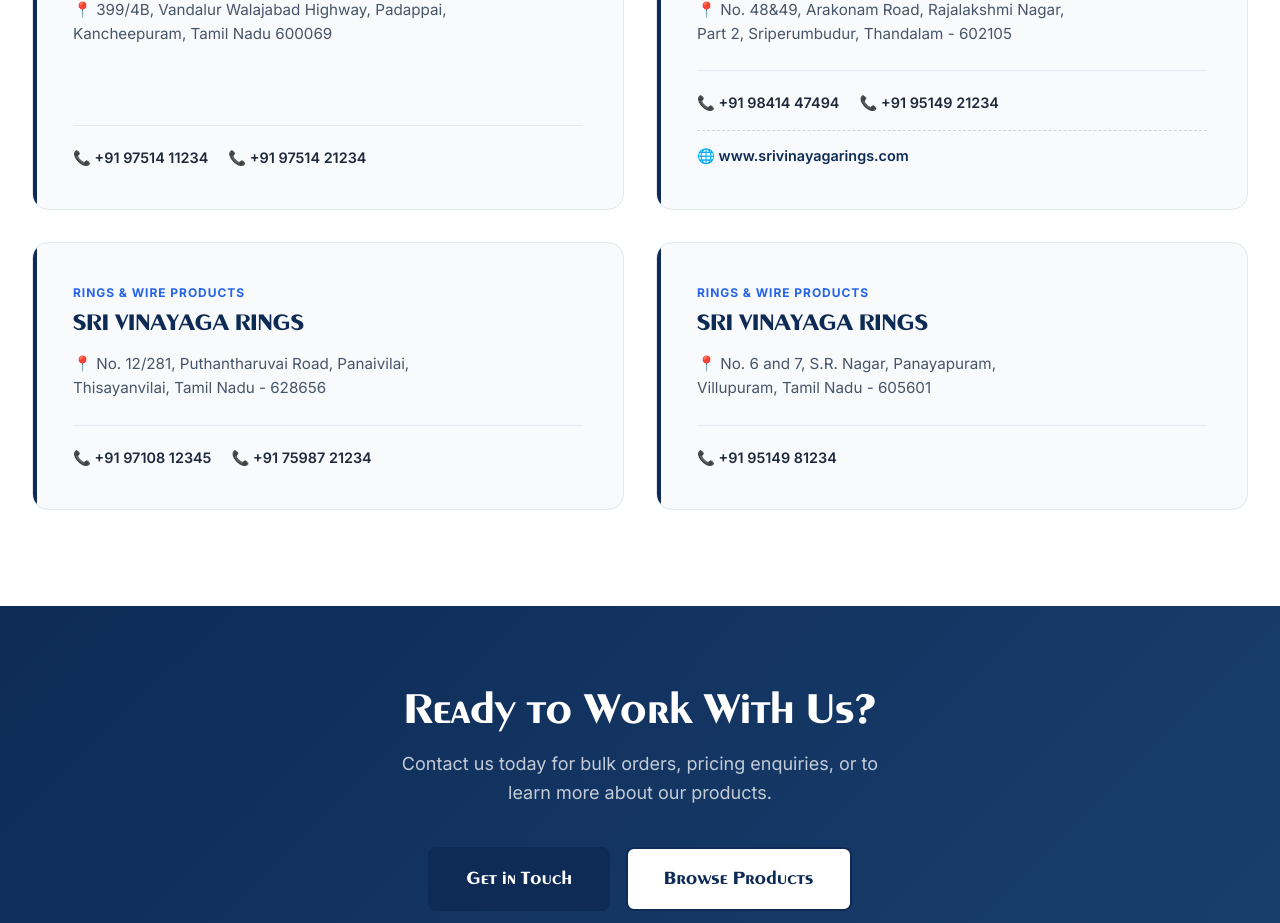
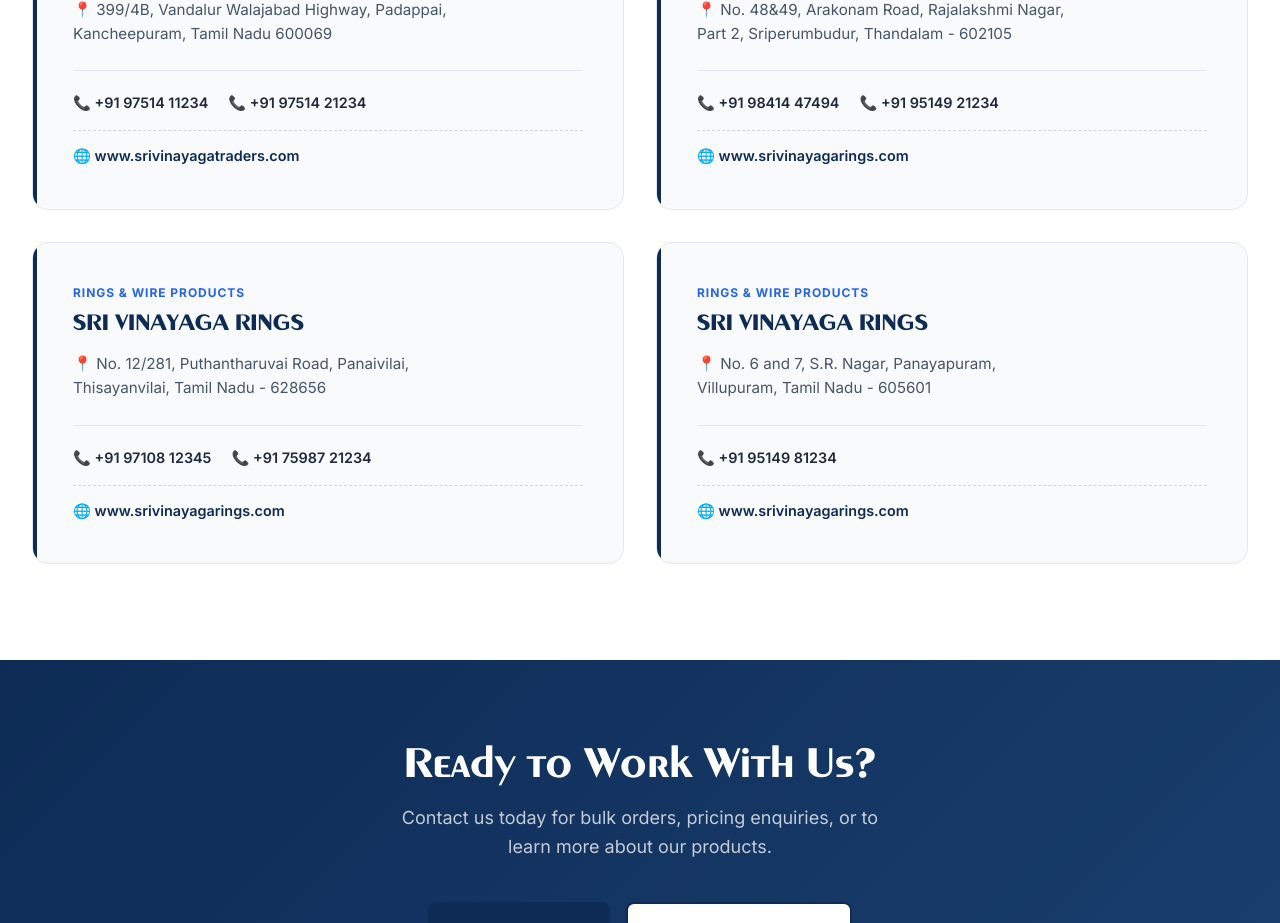
Before and after one commit to meazha2005/SRI-VINAYAGA-TRADERS, a Next.js app: page /about in a window 1280 px wide. Shown: the part 2640-3563 px from the top of the page. Built offline with nearby package versions, Linux system fonts and the light colour scheme.

Commit message:
Fix build errors and update configuration

```diff
--- a/app/about/page.tsx
+++ b/app/about/page.tsx
@@ -169,6 +169,11 @@
                 <a href="tel:+919751411234" className={styles.branchPhone}>📞 +91 97514 11234</a>
                 <a href="tel:+919751421234" className={styles.branchPhone}>📞 +91 97514 21234</a>
               </div>
+              <div className={styles.branchWebLinkWrap}>
+                <a href="https://www.srivinayagatraders.com/" target="_blank" rel="noopener noreferrer" className={styles.branchWebLink}>
+                  🌐 www.srivinayagatraders.com
+                </a>
+              </div>
             </div>
 
             {/* Branch 2 */}
@@ -202,6 +207,11 @@
                 <a href="tel:+919710812345" className={styles.branchPhone}>📞 +91 97108 12345</a>
                 <a href="tel:+917598721234" className={styles.branchPhone}>📞 +91 75987 21234</a>
               </div>
+              <div className={styles.branchWebLinkWrap}>
+                <a href="https://www.srivinayagarings.com/" target="_blank" rel="noopener noreferrer" className={styles.branchWebLink}>
+                  🌐 www.srivinayagarings.com
+                </a>
+              </div>
             </div>
 
             {/* Branch 4 */}
@@ -214,6 +224,11 @@
               </p>
               <div className={styles.branchContacts}>
                 <a href="tel:+919514981234" className={styles.branchPhone}>📞 +91 95149 81234</a>
+              </div>
+              <div className={styles.branchWebLinkWrap}>
+                <a href="https://www.srivinayagarings.com/" target="_blank" rel="noopener noreferrer" className={styles.branchWebLink}>
+                  🌐 www.srivinayagarings.com
+                </a>
               </div>
             </div>
           </div>
```
